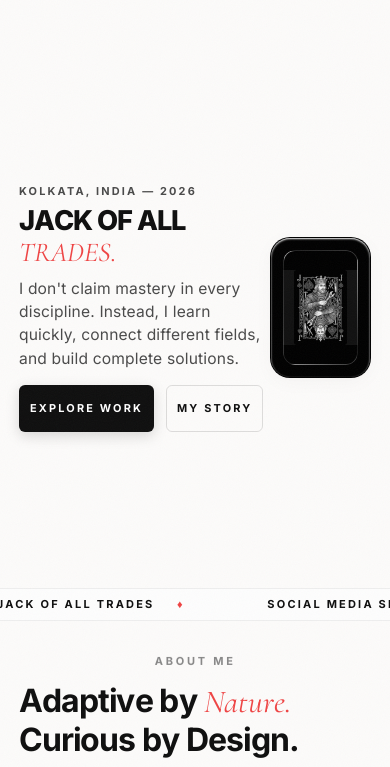
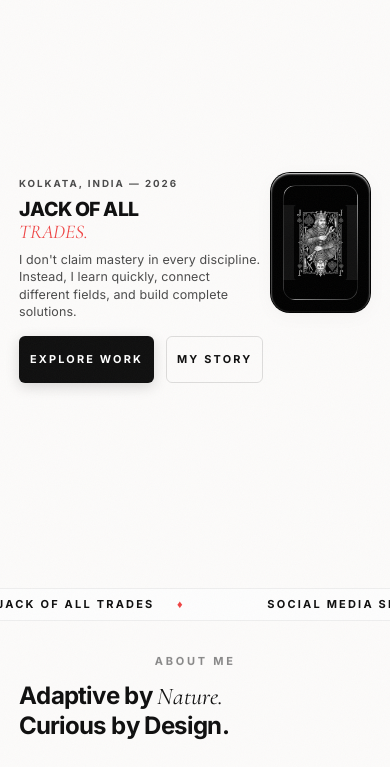
Before and after one commit to 123Sammy0/Md-Sakib002, a plain HTML site: page index.html in a window 390 px wide. Shown: the part 54-821 px from the top of the page. Drawn offline with nearby package versions, Linux system fonts and the light colour scheme.

Commit message:
Adjust mobile hero layout and About heading styling

```diff
--- a/css/style.css
+++ b/css/style.css
@@ -1407,28 +1407,29 @@ section {
   }
 
   /* Hero adjustments - Side-by-side Mobile Editorial Flow */
-  .hero { min-height: 80vh; padding-top: 80px; }
+  .hero { min-height: 80vh; padding-top: 20px; }
   .hero-grid {
     display: grid;
-    grid-template-columns: 1.3fr 1fr;
-    align-items: center;
+    grid-template-columns: 1fr 1.1fr;
+    align-items: flex-start;
     text-align: left;
     gap: 0.75rem;
   }
   .hero-content {
     display: block;
-  }
-  .hero-subtitle { margin-bottom: 0.4rem; font-size: clamp(0.6875rem, 2.8vw, 0.85rem); }
+    margin-top: 5px;
+  }
+  .hero-subtitle { margin-bottom: 0.4rem; font-size: clamp(0.65rem, 2.5vw, 0.85rem); }
   .hero-title {
     margin-bottom: 0.5rem;
-    font-size: clamp(1.75rem, 7vw, 7rem);
+    font-size: clamp(1rem, 5vw, 7rem);
     line-height: 1.15;
     letter-spacing: -0.04em;
   }
   .hero-desc {
     margin-bottom: 1rem;
-    font-size: clamp(0.9375rem, 4vw, 1.15rem);
-    line-height: 1.5;
+    font-size: clamp(0.75rem, 3.2vw, 1.15rem);
+    line-height: 1.4;
     max-width: 100%;
   }
   .card-container {
@@ -1508,6 +1509,15 @@ section {
   .contact-actions .btn-secondary {
     width: 100%;
     max-width: 280px;
+    max-width: 280px;
+  }
+
+  /* About Section overrides */
+  .about-editorial .title-lg {
+    font-size: clamp(24px, 6vw, 36px) !important;
+  }
+  .about-editorial .title-lg .serif-italic {
+    color: var(--text-primary) !important;
   }
 }
 
@@ -1520,10 +1530,11 @@ section {
 
   /* Hero adjustments - tight side-by-side */
   .hero-grid {
-    grid-template-columns: 1.4fr 1fr;
+    grid-template-columns: 1fr 1.15fr;
     gap: 0.5rem;
-  }
-  .playing-card { width: 100%; max-width: 150px; }
+    align-items: flex-start;
+  }
+  .playing-card { width: 100%; max-width: 200px; margin: 0 auto; }
 }
 
 /* ============================================================
--- a/index.html
+++ b/index.html
@@ -26,7 +26,7 @@
   <link href="https://fonts.googleapis.com/css2?family=Cormorant+Garamond:ital,wght@1,400;1,600&family=Inter:wght@400;500;600;700;800&display=swap" rel="stylesheet">
 
   <!-- Styles -->
-  <link rel="stylesheet" href="css/style.css?v=7">
+  <link rel="stylesheet" href="css/style.css?v=8">
 </head>
 <body>
 
```
